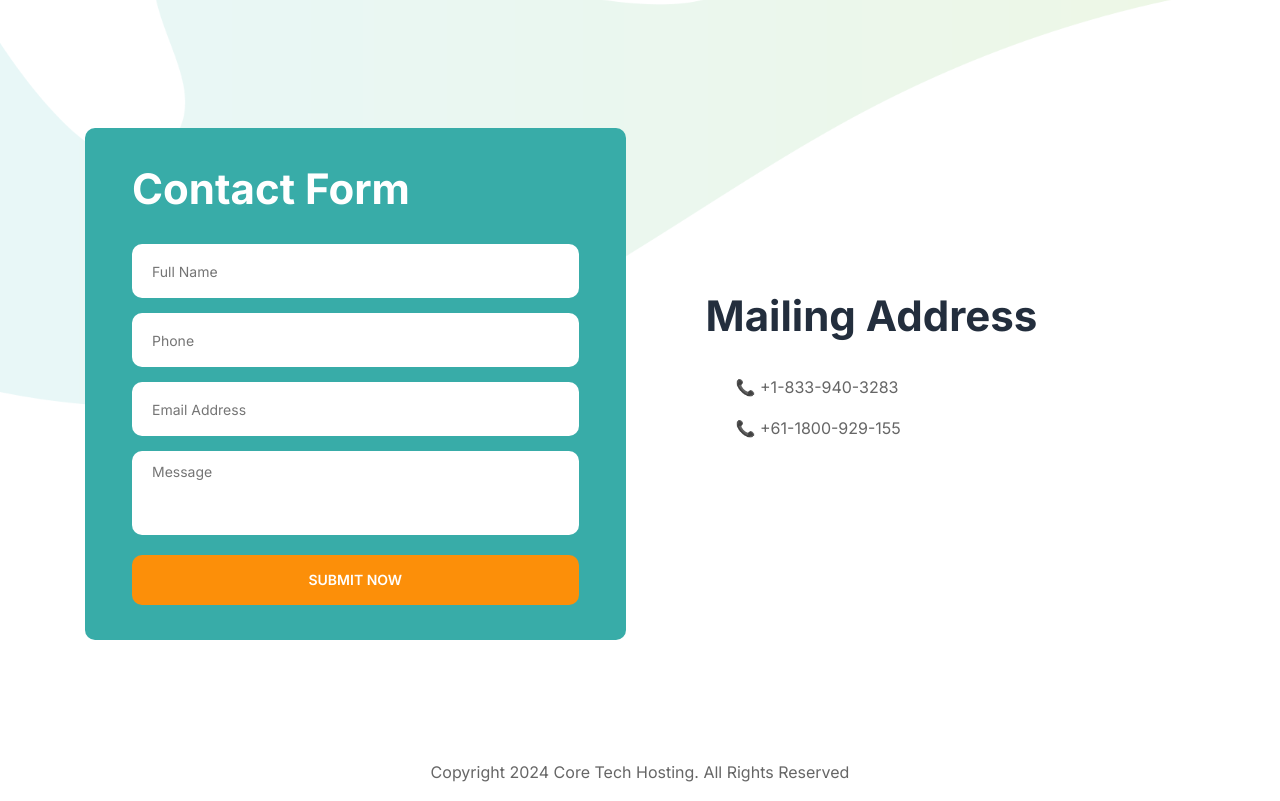
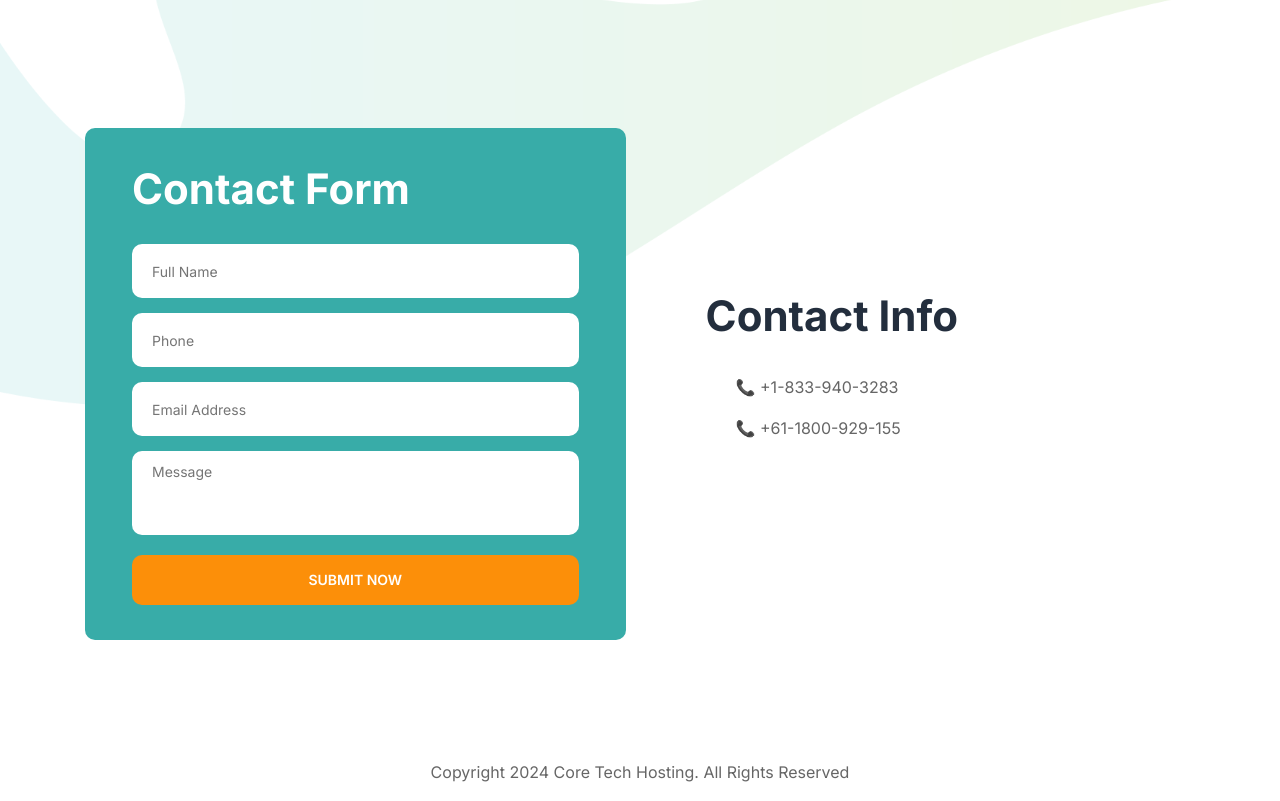
Before and after one commit to maxwellaveryreed/coretechhosting, a plain HTML site: page index.html in a window 1280 px wide. Shown: the part 3370-4171 px from the top of the page. Drawn offline with Linux system fonts and the light colour scheme.

Commit message:
Update index.html

```diff
--- a/index.html
+++ b/index.html
@@ -268,7 +268,7 @@
                     </form>
                 </div>
                 <div class="contact-text-con">
-                    <h2>Mailing Address</h2>
+                    <h2>Contact Info</h2>
                     <ul class="list-unstyled">
                         <li>
                             <a href="tel:+18339403283">
```
